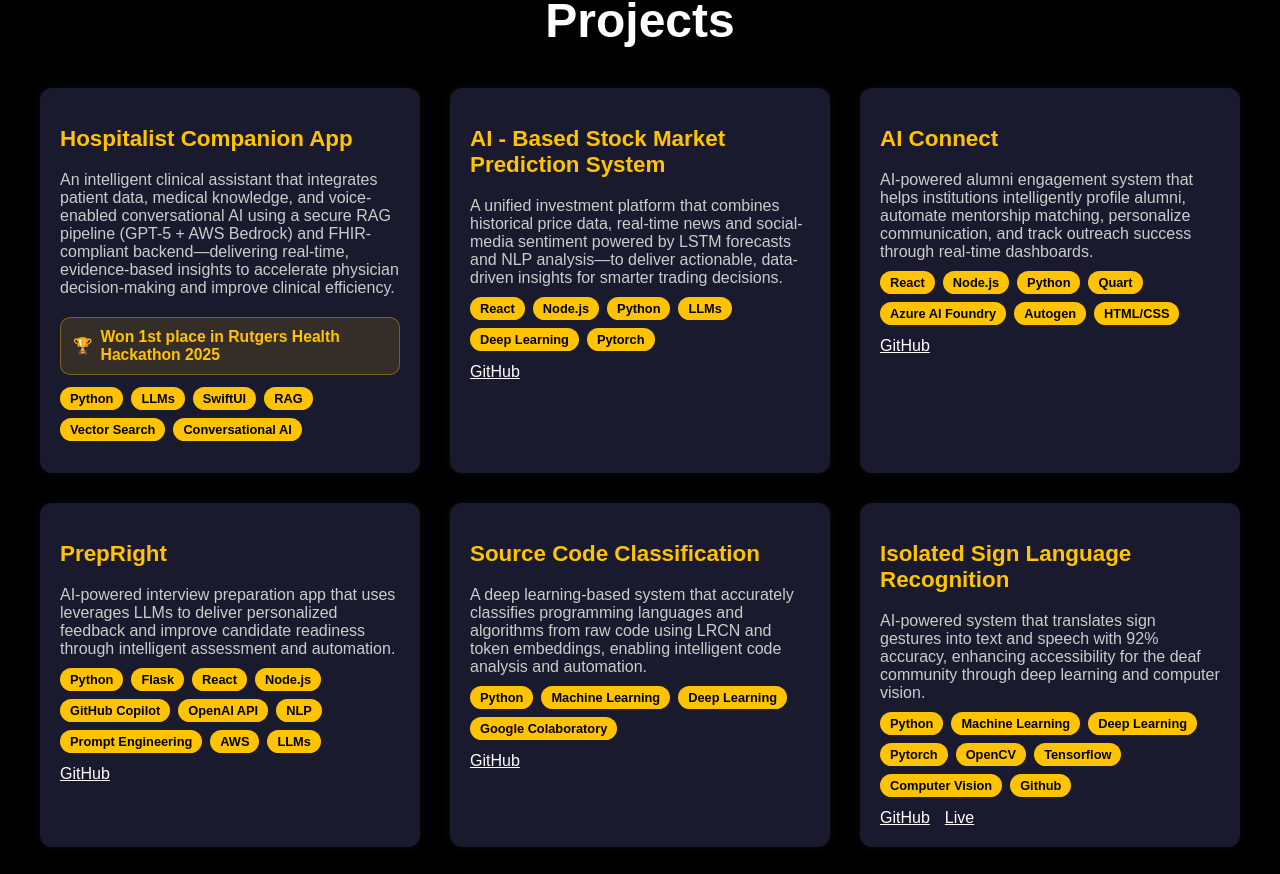
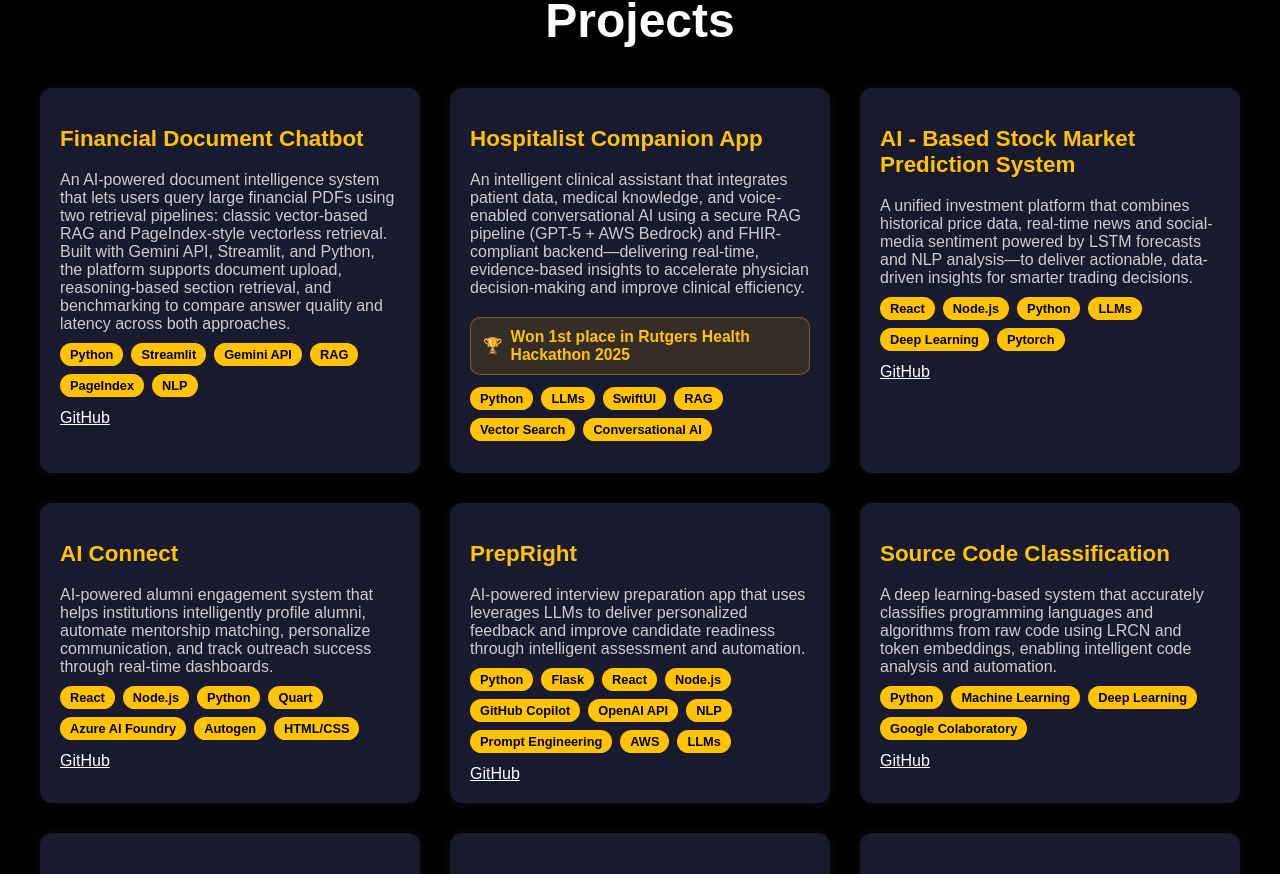
Before and after one commit to henakharwa/Portfolio-henakharwa, a React (Create React App) app: page / in a window 1280 px wide. Shown: the part 3434-4308 px from the top of the page. Built offline with nearby package versions, Linux system fonts and the light colour scheme.

Commit message:
Updated portfolio website

```diff
--- a/src/components/Projects.js
+++ b/src/components/Projects.js
@@ -2,6 +2,13 @@ import React from 'react';
 import './Projects.css';
 
 const projects = [
+  {
+    title: 'Financial Document Chatbot',
+    description:
+      'An AI-powered document intelligence system that lets users query large financial PDFs using two retrieval pipelines: classic vector-based RAG and PageIndex-style vectorless retrieval. Built with Gemini API, Streamlit, and Python, the platform supports document upload, reasoning-based section retrieval, and benchmarking to compare answer quality and latency across both approaches.',
+    tech: ['Python', 'Streamlit', 'Gemini API', 'RAG', 'PageIndex', 'NLP'],
+    github: 'https://github.com/henakharwa/Financial-Document-Chatbot',
+  },
   {
     title: 'Hospitalist Companion App',
     description:
```
